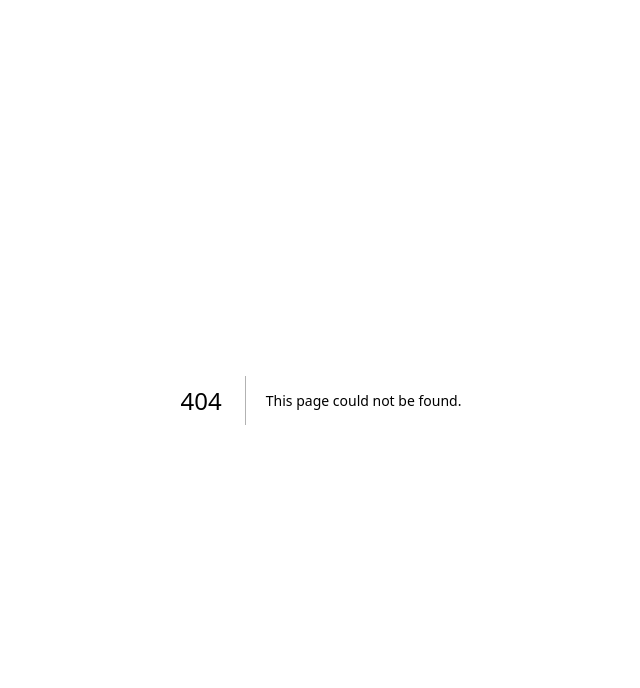
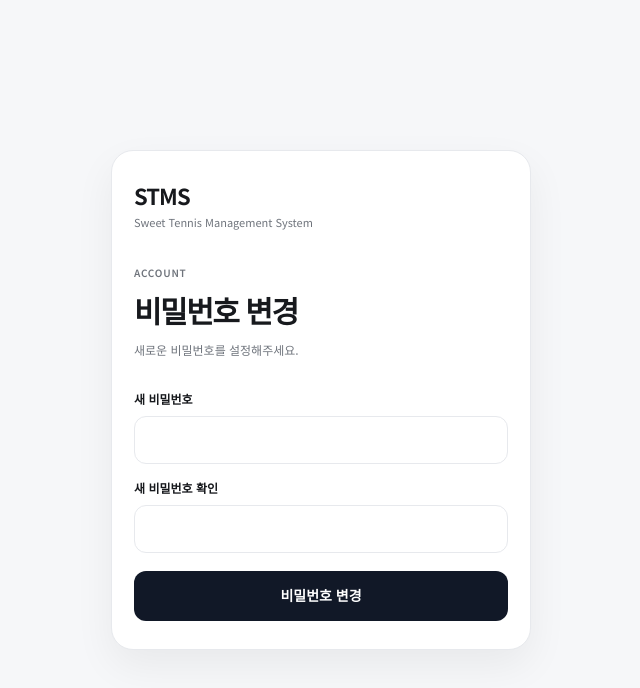
Before and after one commit to Daltematch/Daltematch, a Next.js app: page /update-password in a window 1280 px wide. Before the commit this address had no page. Shown: the top 688 px of the page, without its empty margins (319-959 px from the left). Built offline with nearby package versions, Linux system fonts and the light colour scheme.

Commit message:
Add STMS password update page

```diff
--- /dev/null
+++ b/app/update-password/page.tsx
@@ -0,0 +1,98 @@
+"use client";
+
+import { FormEvent, useState } from "react";
+import { useRouter } from "next/navigation";
+import { createClient } from "@/lib/supabase/client";
+
+export default function UpdatePasswordPage() {
+  const router = useRouter();
+  const [password, setPassword] = useState("");
+  const [confirm, setConfirm] = useState("");
+  const [error, setError] = useState("");
+  const [saving, setSaving] = useState(false);
+  const [done, setDone] = useState(false);
+
+  async function handleSubmit(event: FormEvent<HTMLFormElement>) {
+    event.preventDefault();
+    setError("");
+
+    if (password.length < 6) {
+      setError("비밀번호는 6자 이상 입력해주세요.");
+      return;
+    }
+
+    if (password !== confirm) {
+      setError("비밀번호가 일치하지 않습니다.");
+      return;
+    }
+
+    setSaving(true);
+    const supabase = createClient();
+    const { error: updateError } = await supabase.auth.updateUser({
+      password,
+    });
+
+    if (updateError) {
+      setError("비밀번호 변경에 실패했습니다. 재설정 링크를 다시 요청해주세요.");
+      setSaving(false);
+      return;
+    }
+
+    setDone(true);
+    setSaving(false);
+  }
+
+  return (
+    <main className="auth-shell">
+      <section className="auth-card">
+        <div className="auth-brand">
+          <strong>STMS</strong>
+          <span>Sweet Tennis Management System</span>
+        </div>
+
+        <div className="auth-heading">
+          <p className="eyebrow">ACCOUNT</p>
+          <h1>비밀번호 변경</h1>
+          <p>새로운 비밀번호를 설정해주세요.</p>
+        </div>
+
+        {done ? (
+          <div className="auth-form">
+            <p className="auth-success">비밀번호가 변경되었습니다.</p>
+            <button className="auth-submit" type="button" onClick={() => router.push("/")}>
+              STMS로 이동
+            </button>
+          </div>
+        ) : (
+          <form className="auth-form" onSubmit={handleSubmit}>
+            <label htmlFor="password">새 비밀번호</label>
+            <input
+              id="password"
+              type="password"
+              autoComplete="new-password"
+              value={password}
+              onChange={(event) => setPassword(event.target.value)}
+              required
+            />
+
+            <label htmlFor="confirm">새 비밀번호 확인</label>
+            <input
+              id="confirm"
+              type="password"
+              autoComplete="new-password"
+              value={confirm}
+              onChange={(event) => setConfirm(event.target.value)}
+              required
+            />
+
+            {error ? <p className="auth-error" role="alert">{error}</p> : null}
+
+            <button className="auth-submit" type="submit" disabled={saving}>
+              {saving ? "변경 중..." : "비밀번호 변경"}
+            </button>
+          </form>
+        )}
+      </section>
+    </main>
+  );
+}
```
